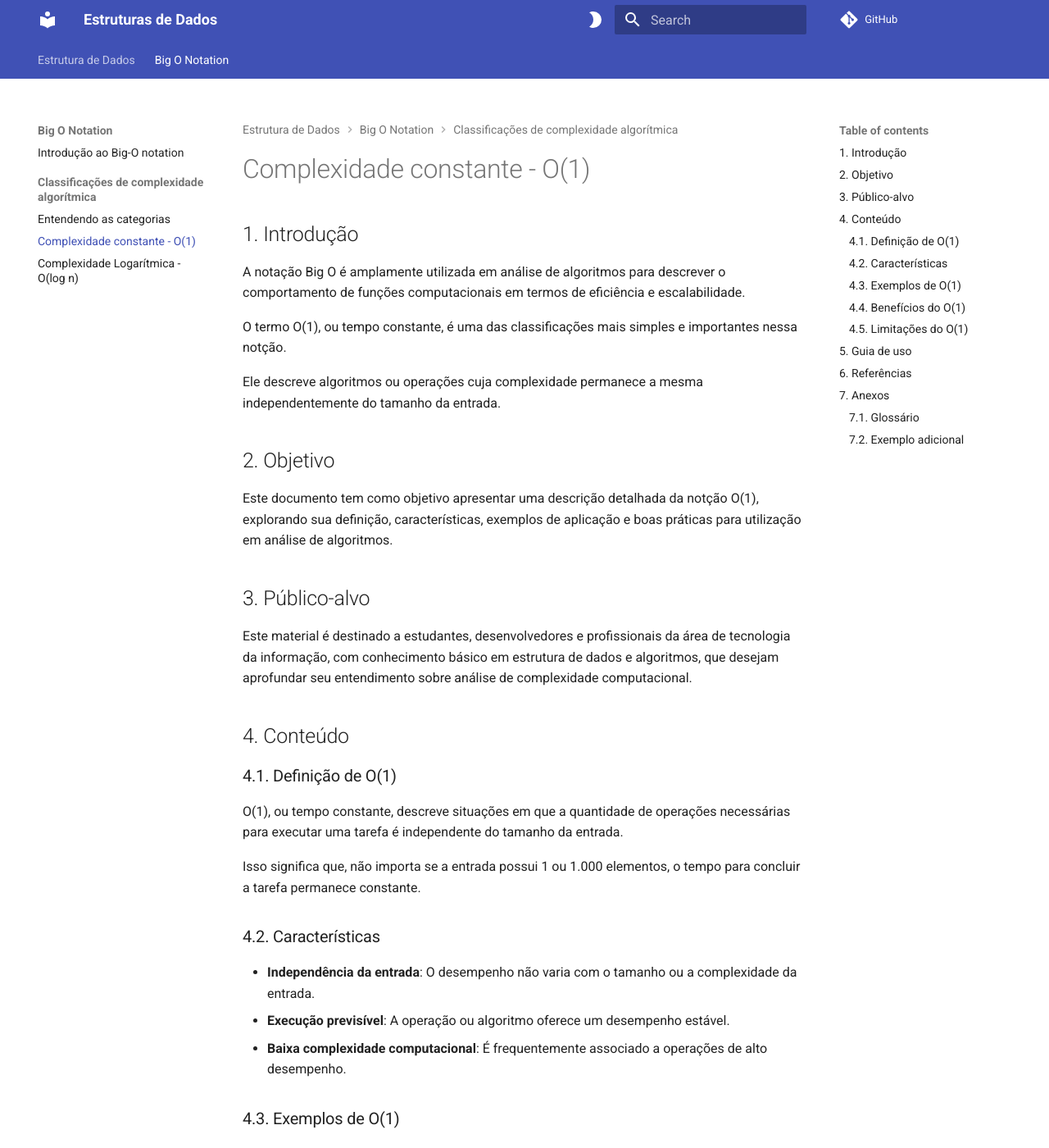
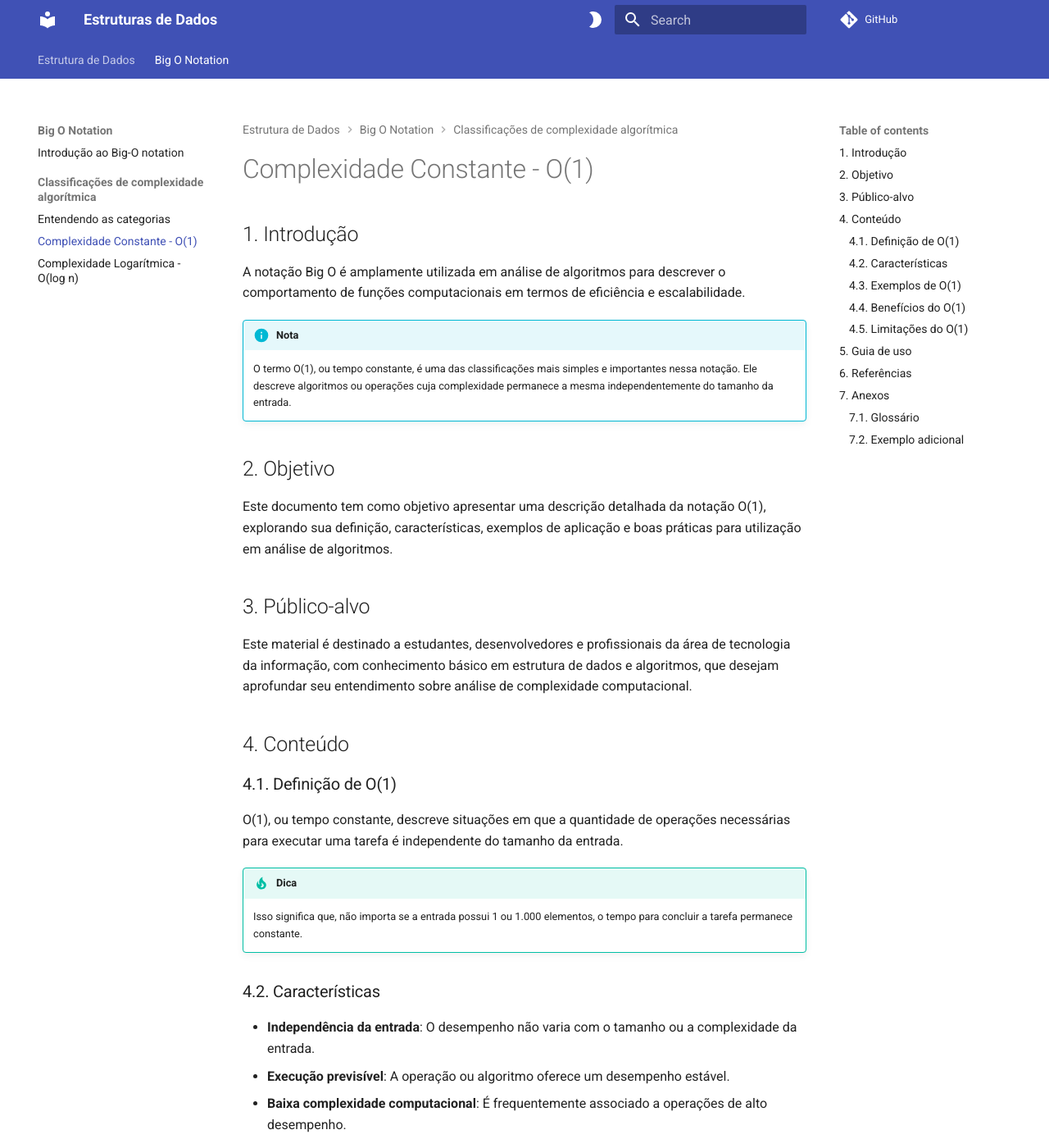
Before and after one commit to atalhox/estruturas-de-dados, an MkDocs documentation site: the page built from docs/Big-O-Notation/Classificações-de-complexidade-algorítmica/complexidade-constante.md, in a window 1280 px wide and 1400 px high. Shown: the whole window at 82% size. Built offline with MkDocs 1.6.1 and Material for MkDocs 9.7.7, drawn with Linux system fonts in a browser that asks for light colours; comment, search, counter and statistics services are not loaded; some of the changed text lies outside the part shown.

````diff
--- a/docs/Big-O-Notation/Classificações-de-complexidade-algorítmica/complexidade-constante.md
+++ b/docs/Big-O-Notation/Classificações-de-complexidade-algorítmica/complexidade-constante.md
@@ -1,16 +1,15 @@
-# Complexidade constante - O(1)
+# Complexidade Constante - O(1)
 
 ## 1. Introdução
 
 A notação Big O é amplamente utilizada em análise de algoritmos para descrever o comportamento de funções computacionais em termos de eficiência e escalabilidade.
 
-O termo O(1), ou tempo constante, é uma das classificações mais simples e importantes nessa notção.
-
-Ele descreve algoritmos ou operações cuja complexidade permanece a mesma independentemente do tamanho da entrada.
+!!! info "Nota"
+    O termo O(1), ou tempo constante, é uma das classificações mais simples e importantes nessa notação. Ele descreve algoritmos ou operações cuja complexidade permanece a mesma independentemente do tamanho da entrada.
 
 ## 2. Objetivo
 
-Este documento tem como objetivo apresentar uma descrição detalhada da notção O(1), explorando sua definição, características, exemplos de aplicação e boas práticas para utilização em análise de algoritmos.
+Este documento tem como objetivo apresentar uma descrição detalhada da notação O(1), explorando sua definição, características, exemplos de aplicação e boas práticas para utilização em análise de algoritmos.
 
 ## 3. Público-alvo
 
@@ -22,13 +21,17 @@ Este material é destinado a estudantes, desenvolvedores e profissionais da áre
 
 O(1), ou tempo constante, descreve situações em que a quantidade de operações necessárias para executar uma tarefa é independente do tamanho da entrada.
 
-Isso significa que, não importa se a entrada possui 1 ou 1.000 elementos, o tempo para concluir a tarefa permanece constante.
+!!! tip "Dica"
+    Isso significa que, não importa se a entrada possui 1 ou 1.000 elementos, o tempo para concluir a tarefa permanece constante.
 
 ### 4.2. Características
 
 - **Independência da entrada**: O desempenho não varia com o tamanho ou a complexidade da entrada.
 - **Execução previsível**: A operação ou algoritmo oferece um desempenho estável.
 - **Baixa complexidade computacional**: É frequentemente associado a operações de alto desempenho.
+
+!!! tip "Dica"
+    Operações O(1) são ideais para cenários onde a previsibilidade e a eficiência são cruciais.
 
 ### 4.3. Exemplos de O(1)
 
@@ -62,6 +65,9 @@ hash_table["chave"] = "valor"
 print(hash_table)
 ```
 
+!!! note "Nota"
+    O desempenho O(1) depende de uma função hash eficiente que minimize colisões.
+
 ### 4.4. Benefícios do O(1)
 
 - **Escalabilidade**: Algoritmos O(1) são altamente escaláveis devido ao seu tempo de execução constante.
````
Also changed, not shown: other parts of docs/Big-O-Notation/Classificações-de-complexidade-algorítmica/complexidade-constante.md (+5 -1 lines), docs/Big-O-Notation/Classificações-de-complexidade-algorítmica/complexidade-logaritmica.md (+21 -3 lines), 1 other file.
